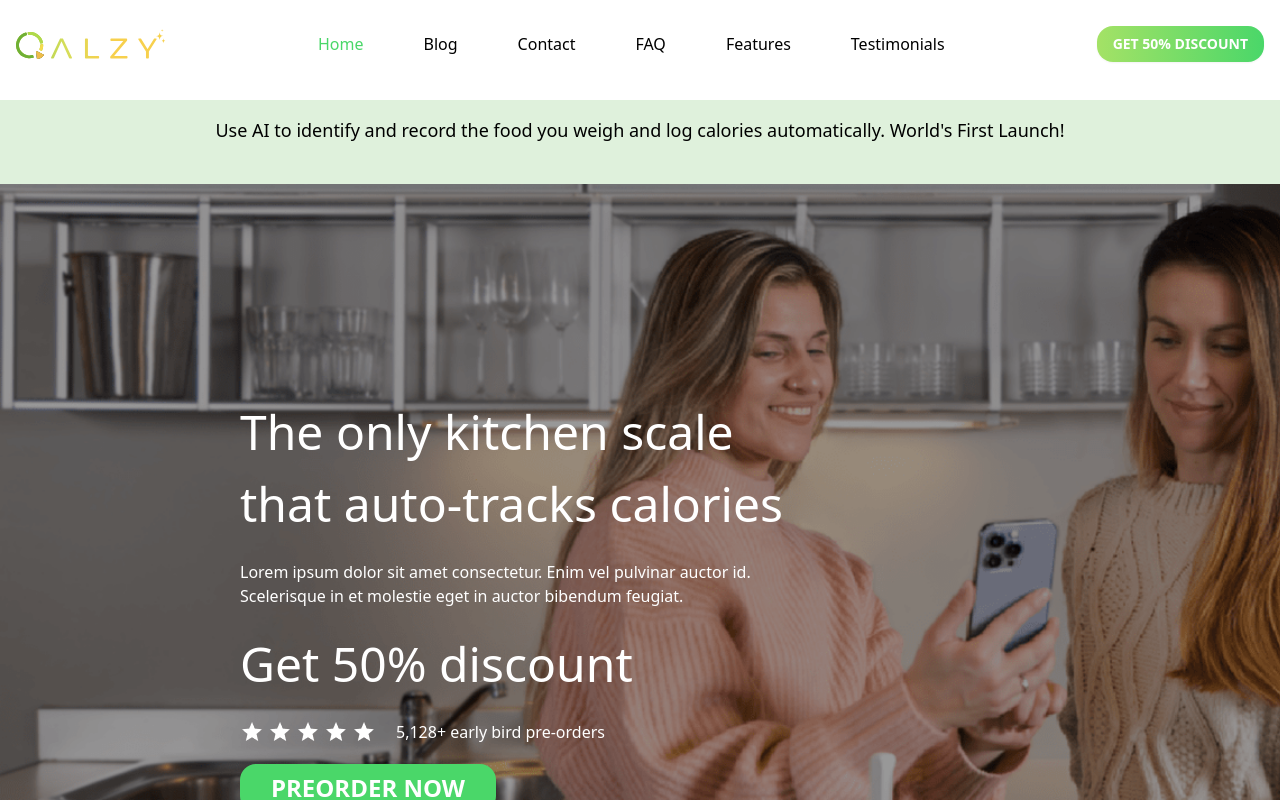
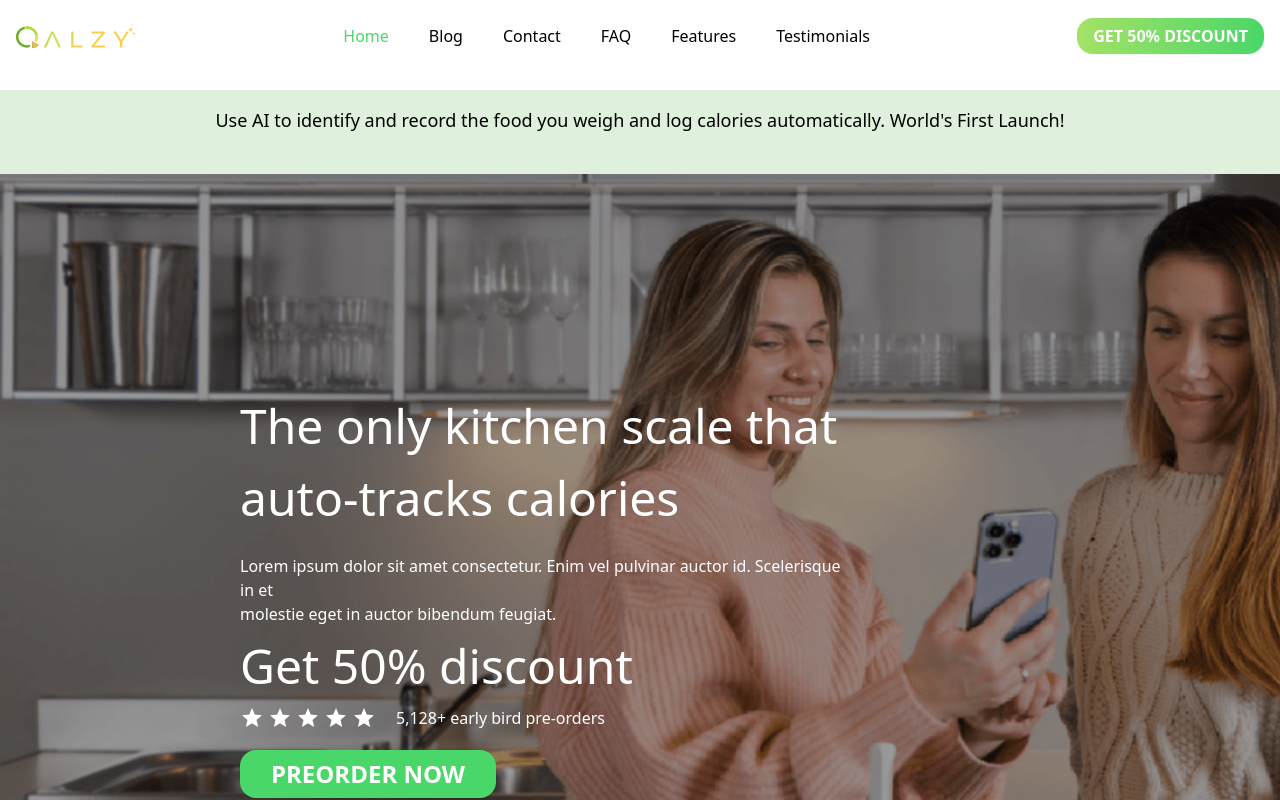
Before and after one commit to musawirraji/oalzy, a Next.js app: page / in a window 1280 px wide. Shown: the top 800 px of the page. Built offline with nearby package versions, Linux system fonts and the light colour scheme.

Commit message:
second commit

```diff
--- a/app/page.tsx
+++ b/app/page.tsx
@@ -1,9 +1,11 @@
-import Hero from '@/components/Hero';
+import Hero from '@/components/sections/Hero';
+import Meet from '@/components/sections/Meet';
 
 export default function Home() {
   return (
-    <div className=''>
+    <div className='overflow-x-hidden'>
       <Hero />
+      <Meet />
     </div>
   );
 }
--- a/components/Hero.tsx
+++ /dev/null
@@ -1,29 +0,0 @@
-import React from 'react';
-import { Button } from './ui/button';
-
-const Hero = () => {
-  return (
-    <div className='bg-[url(/hero-mobile.png)] md:bg-[url(/hero.png)] bg-no-repeat bg-cover min-h-screen flex min-sm:items-center text-white px-4 '>
-      <div className='min-sm:max-w-[815px] flex flex-col  space-y-5 min-sm:pl-56 max-sm:text-center max-sm:items-center max-sm:pt-20 pt-10'>
-        <h1 className='text-[48px] max-sm:leading-12'>
-          The only kitchen scale that auto-tracks calories
-        </h1>
-        <p>
-          Lorem ipsum dolor sit amet consectetur. Enim vel pulvinar auctor id.
-          Scelerisque in et molestie eget in auctor bibendum feugiat.
-        </p>
-        <h1 className='text-[48px]'>Get 50% discount</h1>
-        <div className='flex'>
-          <img src='/icons/stars.png' alt='stars' className='mr-5' />
-          <span>5,128+ early bird pre-orders</span>
-        </div>
-
-        <Button className='bg-primary text-white text-2xl font-bold rounded-2xl py-6 px-4 max-w-64'>
-          PREORDER NOW
-        </Button>
-      </div>
-    </div>
-  );
-};
-
-export default Hero;
--- a/components/navigation/NavLinks.tsx
+++ b/components/navigation/NavLinks.tsx
@@ -11,7 +11,14 @@ import { cn } from '@/lib/utils';
 const NavLinks = ({ isMobileNav = false }: { isMobileNav?: boolean }) => {
   const pathname = usePathname();
   return (
-    <>
+    <div
+      className={cn(
+        'flex',
+        isMobileNav
+          ? 'flex-col'
+          : 'flex-row items-center gap-1 sm:gap-2 md:gap-4'
+      )}
+    >
       {navLinks.map((item) => {
         const isActive =
           (pathname.includes(item.href) && item.href.length > 1) ||
@@ -23,7 +30,7 @@ const NavLinks = ({ isMobileNav = false }: { isMobileNav?: boolean }) => {
             key={item.name}
             className={cn(
               isActive ? 'text-primary' : isMobileNav ? 'text-white' : '',
-              'flex items-center justify-start gap-4 bg-transparent p-4 hover:text-primary transition-all duration-300'
+              'flex items-center bg-transparent px-2 py-2 md:px-3 hover:text-primary transition-all duration-300 whitespace-nowrap text-sm md:text-base'
             )}
           >
             {item.name}
@@ -35,12 +42,10 @@ const NavLinks = ({ isMobileNav = false }: { isMobileNav?: boolean }) => {
             {LinkComponent}
           </SheetClose>
         ) : (
-          <ul key={item.name} className='flex items-center'>
-            {LinkComponent}
-          </ul>
+          <React.Fragment key={item.name}>{LinkComponent}</React.Fragment>
         );
       })}
-    </>
+    </div>
   );
 };
 export default NavLinks;
--- a/components/navigation/Navbar.tsx
+++ b/components/navigation/Navbar.tsx
@@ -28,33 +28,28 @@ const Navbar = () => {
 
   return (
     <>
-      {/* Fixed navbar that changes style when scrolled */}
       <div
-        className={`fixed top-0 left-0 right-0 z-50 transition-all duration-300 ${
+        className={`fixed top-0 left-0 right-0 z-50 transition-all duration-300 px-4 ${
           isScrolled ? 'bg-white shadow-md py-2' : 'bg-white py-4'
         }`}
       >
-        <div className='container mx-auto px-4 flex justify-between items-center'>
-          <div className='flex items-center gap-2'>
-            <Image src='/icons/logo.svg' alt='Logo' width={150} height={150} />
-          </div>
+        <div className='container mx-auto flex justify-between items-center max-w-7xl'>
+          <Image src='/icons/logo.svg' alt='Logo' width={120} height={120} />
 
-          {/* Desktop Navigation */}
-          <div className='hidden md:flex items-center space-x-7'>
+          <div className='max-sm:hidden'>
             <NavLinks />
           </div>
 
-          <Button className='btn-gradient rounded-2xl  font-bold text-white max-sm:hidden'>
+          <Button className='btn-gradient rounded-2xl font-bold text-white max-sm:hidden text-xs sm:text-sm md:text-base whitespace-nowrap px-4 py-2'>
             GET 50% DISCOUNT
           </Button>
+
           {/* Mobile Navigation */}
-          <div className='md:hidden'>
-            <MobileNavigation />
-          </div>
+          <MobileNavigation />
         </div>
       </div>
       {/* Content below navbar - this div adds space equal to navbar height */}
-      <div className='h-[100px]'></div>{' '}
+      <div className='h-[90px]'></div>{' '}
       {/* Adjust this height to match your navbar height */}
       {/* Main content */}
       <div className='bg-secondary p-4'>
--- /dev/null
+++ b/components/sections/Hero.tsx
@@ -0,0 +1,31 @@
+import React from 'react';
+import { Button } from '../ui/button';
+
+const Hero = () => {
+  return (
+    <div className='bg-[url(/hero-mobile.png)] md:bg-[url(/hero.png)] bg-no-repeat bg-cover sm:bg-cover min-h-screen flex min-sm:items-center text-white px-4 '>
+      <div className='min-sm:max-w-[840px] max-w-[320px]  max-sm:mx-auto flex flex-col space-y-5 min-sm:pl-56 max-sm:text-center max-sm:items-center  max-sm:pt-20 pt-10'>
+        <h1 className='text-[42px] sm:text-[48px] max-sm:leading-12'>
+          The only kitchen scale that <br /> auto-tracks calories
+        </h1>
+        <p>
+          Lorem ipsum dolor sit amet consectetur. Enim vel pulvinar auctor id.
+          Scelerisque in et <br /> molestie eget in auctor bibendum feugiat.
+        </p>
+        <h1 className='text-[30px] sm:text-[48px] leading-10'>
+          Get 50% discount
+        </h1>
+        <div className='flex max-sm:flex-col items-center'>
+          <img src='/icons/stars.png' alt='stars' className='mr-5' />
+          <span>5,128+ early bird pre-orders</span>
+        </div>
+
+        <Button className='bg-primary text-white text-2xl font-bold rounded-2xl py-6 px-4 max-w-64'>
+          PREORDER NOW
+        </Button>
+      </div>
+    </div>
+  );
+};
+
+export default Hero;
--- /dev/null
+++ b/components/sections/Meet.tsx
@@ -0,0 +1,11 @@
+import React from 'react';
+
+const Meet = () => {
+  return (
+    <div className='bg-[url(/line.svg)] min-h-screen  bg-[top_40px_center] bg-no-repeat bg-[length:105%]'>
+      Meet
+    </div>
+  );
+};
+
+export default Meet;
```
Also changed, not shown: public/line.svg (added).
